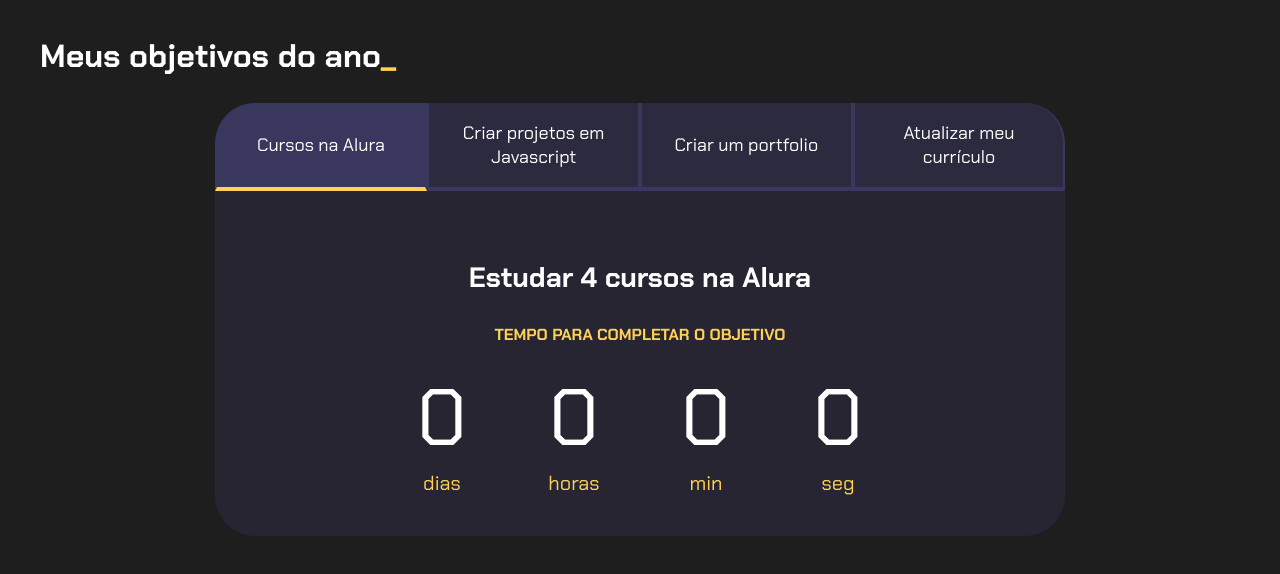
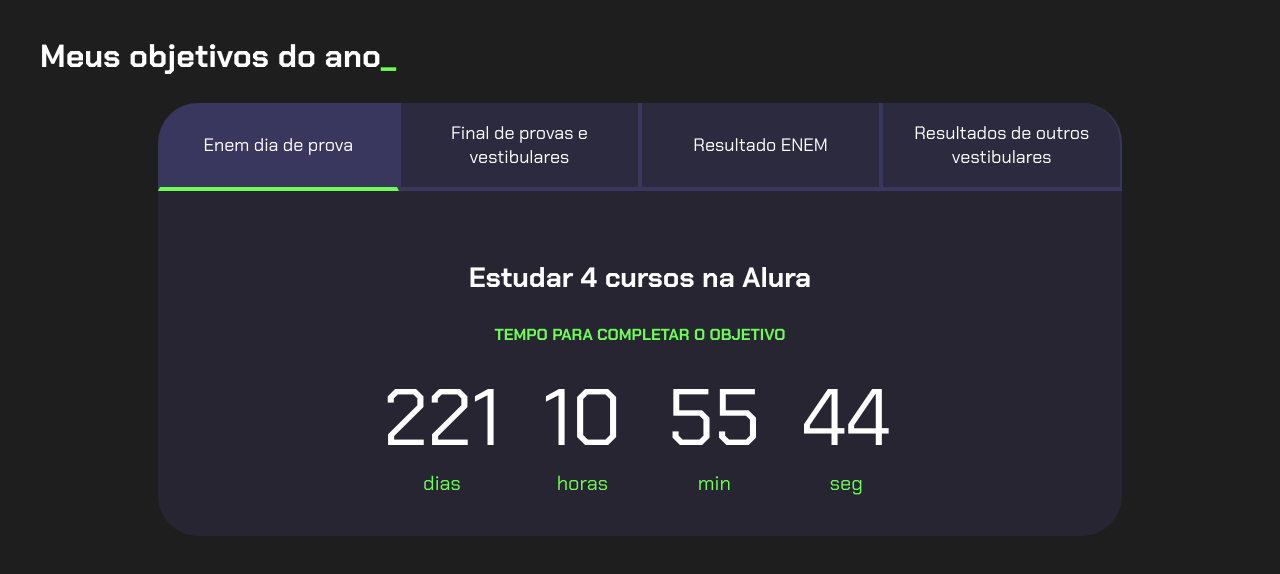
Before and after one commit to anaclarauhren07/projetodevidana, a plain HTML site: page index.html in a window 1280 px wide. Drawn offline with Linux system fonts and the light colour scheme.

Commit message:
Add files via upload

```diff
--- a/index.html
+++ b/index.html
@@ -13,10 +13,10 @@
         <h2 class="titulo-principal">Meus objetivos do ano<span>_</span></h2>
         <div class="conteudo">
             <div class="botoes">
-                <button class="botao ativo">Cursos na Alura</button>
-                <button class="botao">Criar projetos em Javascript</button>
-                <button class="botao">Criar um portfolio</button>
-                <button class="botao">Atualizar meu currículo</button>
+                <button class="botao ativo">Enem dia de prova</button>
+                <button class="botao">Final de provas e vestibulares</button>
+                <button class="botao">Resultado ENEM</button>
+                <button class="botao">Resultados de outros vestibulares</button>
             </div>
             <div class="abas-textos">
                 <div class="aba-conteudo ativo">
--- a/main.js
+++ b/main.js
@@ -15,10 +15,10 @@ for (let i = 0; i < botoes.length; i++) {
 }
 
 const contadores = document.querySelectorAll(".contador");
-const tempoObjetivo1 = new Date("2023-10-05T00:00:00");
-const tempoObjetivo2 = new Date("2023-12-05T00:00:00");
-const tempoObjetivo3 = new Date("2023-12-30T00:00:00");
-const tempoObjetivo4 = new Date("2024-02-01T00:00:00");
+const tempoObjetivo1 = new Date("2025-11-09T00:00:00");
+const tempoObjetivo2 = new Date("2025-12-08T00:00:00");
+const tempoObjetivo3 = new Date("2026-01-17T00:00:00");
+const tempoObjetivo4 = new Date("2030-04-01T00:00:00");
 
 const tempos = [tempoObjetivo1, tempoObjetivo2, tempoObjetivo3, tempoObjetivo4];
 
--- a/style.css
+++ b/style.css
@@ -2,8 +2,8 @@
 
 :root {
     --cor-de-fundo: #1E1E1E;
-    --verde: #ffd257;
-    --branco: #ffffff;
+    --verde: #6FFF57;
+    --branco: #FFFFFF;
     --botao-ativo: #3A375E;
     --botao-inativo: rgba(58, 55, 94, 0.5);
     --texto-fundo: rgba(58, 55, 94, 0.3);
```
